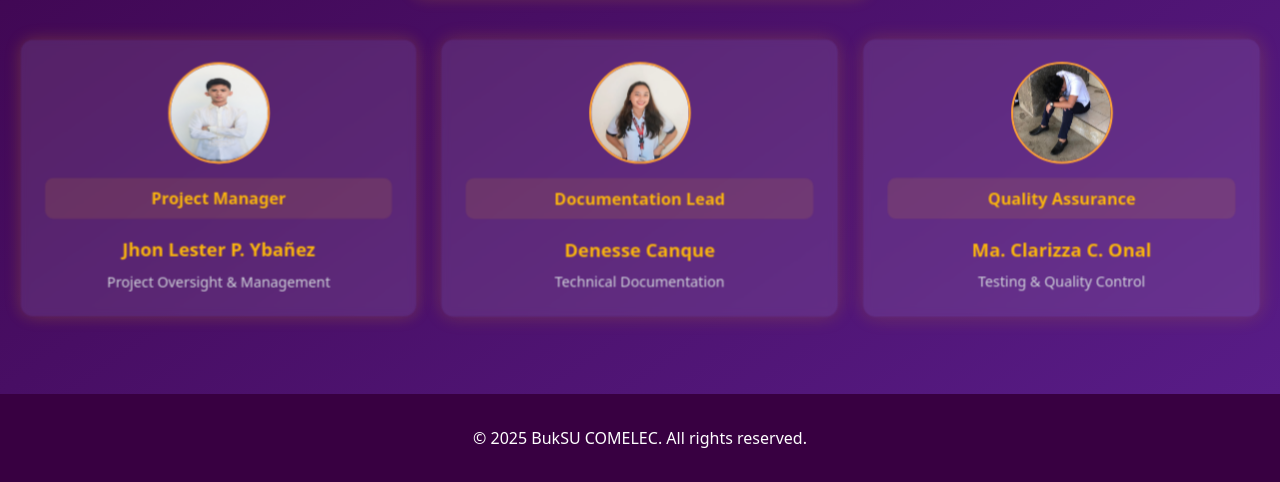
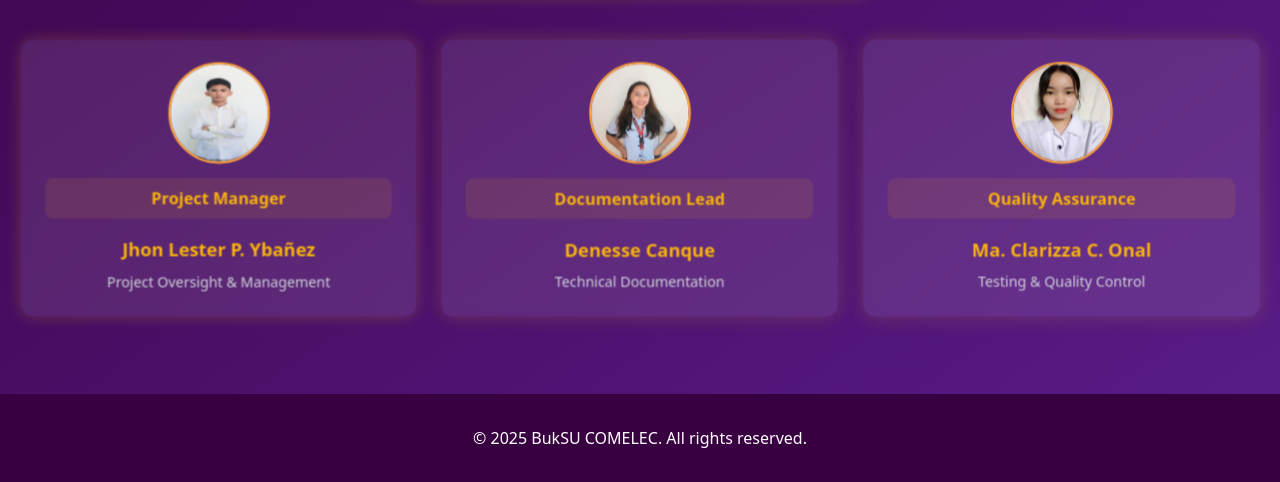
Before and after one commit to rrjmac026/buksu_comelec_app, a website: page index.html in a window 1280 px wide. Shown: the part 2463-2945 px from the top of the page. Drawn offline with nearby package versions, Linux system fonts and the light colour scheme.

Commit message:
minor adds

```diff
--- a/index.html
+++ b/index.html
@@ -192,7 +192,7 @@
 
                         <!-- QA Engineer -->
                         <div class="team-card bg-white/10 backdrop-blur-sm p-6 rounded-xl hover:transform transition-all duration-300">
-                            <img src="images/developer-photo.jpg" alt="QA Engineer" class="w-24 h-24 rounded-full mx-auto mb-4 border-2 border-[#f9b40f]">
+                            <img src="images/quality-assurance.jpg" alt="QA Engineer" class="w-24 h-24 rounded-full mx-auto mb-4 border-2 border-[#f9b40f]">
                             <div class="bg-[#f9b40f]/10 rounded-lg p-2 mb-4">
                                 <p class="text-[#f9b40f] text-center font-semibold">Quality Assurance</p>
                             </div>
```
Also changed, not shown: images/quality-assurance.jpg (added).
